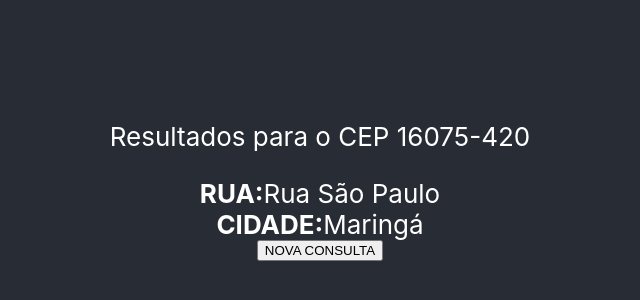
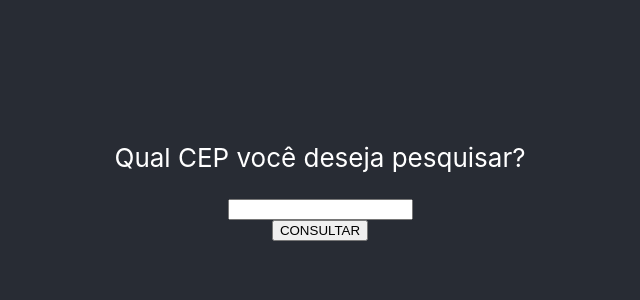
Before and after one commit to elizabethesantos/Eureka_React, a React (Create React App) app in the folder consulta-cep/: page / in a window 1280 px wide. Shown: the part 222-522 px from the top of the page, without its empty margins (320-960 px from the left). Built offline with nearby package versions, Linux system fonts and the light colour scheme.

Commit message:
navegaçao entre paginas

```diff
--- a/consulta-cep/src/App.js
+++ b/consulta-cep/src/App.js
@@ -5,8 +5,28 @@ import  Carregando  from './Containers/Carregando'
 import  Erro  from './Containers/Erro'
 import  Resultados  from './Containers/Resultados'
 
+import {useState} from 'react';
+
 function App() {
-  return Resultados()
+  console.log('App sendo executado')
+
+  const [nomeTela, setNomeTela] = useState("PESQUISA");
+
+  function goTo(nomeTela) {
+    console.log(`Navegando para a tela ${nomeTela}`);
+    setNomeTela(nomeTela);
+  }
+
+  return <div>
+    <div className="App">
+      <header className="App-header">
+       {nomeTela == "PESQUISA" ? <Pesquisa goTo={goTo} /> : null}
+       {nomeTela == "RESULTADO" ? <Resultados goTo={goTo} result={{ "RUA" : "Rua São Paulo"}}/> : null}
+       {nomeTela == "ERRO" ? <Erro goTo={goTo} errorMessage=" Não Foi possivel achar esse CEP"/> : null}
+       {nomeTela == "CARREGANDO" ? <Carregando goTo={goTo}/> : null}
+      </header>
+    </div>
+  </div>
 }
 
 export default App
--- a/consulta-cep/src/Containers/Carregando.js
+++ b/consulta-cep/src/Containers/Carregando.js
@@ -1,12 +1,10 @@
-function Carregando() {
-  return (
-    <div className="App">
-      <header className="App-header">
-        <p>Carregando resultados ...</p>
-        <button>CANCELAR</button>
-      </header>
-    </div>
-  )
+function Carregando(props) {
+  const goTo = props.goTo;
+  return <>
+    <p>Carregando resultados ...</p>
+    <button onClick={() =>goTo("PESQUISA")}> CANCELAR </button>
+  </>
+
 }
 
 export default Carregando;
--- a/consulta-cep/src/Containers/Erro.js
+++ b/consulta-cep/src/Containers/Erro.js
@@ -1,12 +1,10 @@
-function Erro() {
-  return (
-    <div className="App">
-      <header className="App-header">
-        <p>Erro na Consulta</p>
-        <p>Servidores indisponíveis</p>
-      </header>
-    </div>
-  )
+function Erro(props) {
+  const goTo = props.goTo;
+  return <>
+    <p>Erro na Consulta</p>
+    <p>{props.errorMessage}</p>
+    <button onClick={() => goTo="PESQUISA"}>VOLTAR</button>
+  </>
 }
 
-export default Erro;
+export default Erro
--- a/consulta-cep/src/Containers/Pesquisa.js
+++ b/consulta-cep/src/Containers/Pesquisa.js
@@ -1,13 +1,11 @@
-function Pesquisa() {
-  return (
-    <div className="App">
-      <header className="App-header">
-        <p>Qual CEP você deseja pesquisar?</p>
-        <input />
-        <button>CONSULTAR</button>
-      </header>
-    </div>
-  )
+function Pesquisa(props) {
+  const goTo = props.goTo;
+  return <>
+    <p>Qual CEP você deseja pesquisar?</p>
+    <input />
+    <button onClick={() =>goTo("RESULTADO") }>CONSULTAR</button>
+  </>
+
 }
 
-export default Pesquisa;
+export default Pesquisa
--- a/consulta-cep/src/Containers/Resultados.js
+++ b/consulta-cep/src/Containers/Resultados.js
@@ -1,14 +1,18 @@
-function Resultados() {
-  return (
-    <div className="App">
-      <header className="App-header">
-        <p>Resultados para o CEP 16075-420</p>
-        <span><b>RUA:</b>Rua São Paulo</span>
-        <span><b>CIDADE:</b>Maringá</span>
-        <button>NOVA CONSULTA</button>
-      </header>
-    </div>
-  )
+function Resultados(props) {
+  const result = props.result;
+  const goTo = props.goTo;
+  const keys = Object.keys(result);
+  const elements = keys.map(key => (
+    <span key={key}><b>{keys}: </b>{result[key]}</span>
+  ))
+  return <>
+    <p>Resultados para o CEP 16075-420</p>
+    {elements}
+    <button onClick={() => goTo("PESQUISA")}>NOVA CONSULTA</button>
+  </>
 }
-
+/*
+<span><b>RUA:</b>Rua São Paulo</span>
+<span><b>CIDADE:</b>Maringá</span>
+*/
 export default Resultados;
```
